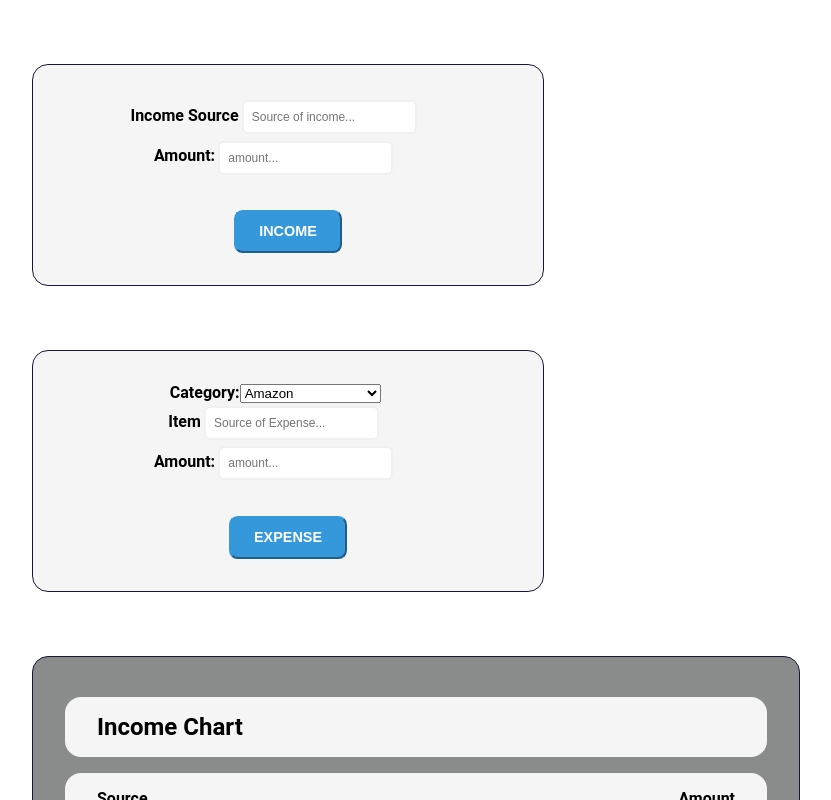
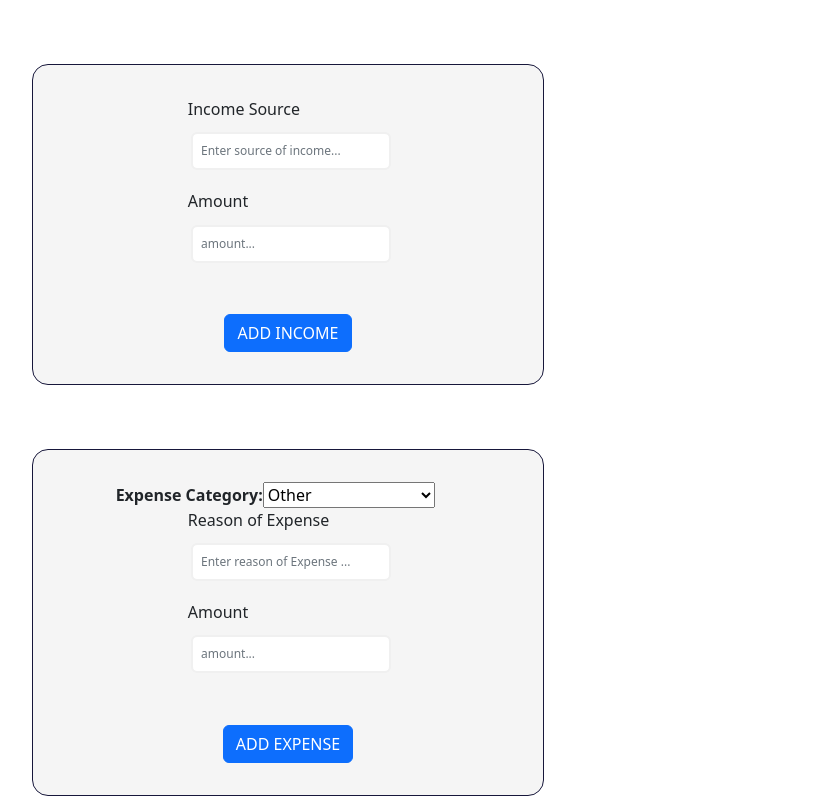
Before and after one commit to Tesfaye-Eshetie/expense-tracker, a React (Vite) app: page / in a window 1280 px wide. Shown: the top 800 px of the page, without its empty margins (32-863 px from the left). Built offline with nearby package versions, Linux system fonts and the light colour scheme.

Commit message:
Applied bootstrap

```diff
--- a/package.json
+++ b/package.json
@@ -11,8 +11,10 @@
     "fix": "prettier --write ."
   },
   "dependencies": {
+    "bootstrap": "^5.2.2",
     "idb": "^7.1.0",
     "react": "^18.2.0",
+    "react-bootstrap": "^2.5.0",
     "react-dom": "^18.2.0",
     "uuid": "^9.0.0"
   },
--- a/src/App.css
+++ b/src/App.css
@@ -67,7 +67,7 @@ body {
   list-style: none;
 }
 
-button {
+.button {
   font-size: 0.9rem;
   font-weight: 700;
   padding: 0.8em 1.6em;
@@ -106,9 +106,8 @@ button:hover {
 .input-flex.success input {
   border-color: #09c372;
 }
-.input-control .error {
+.input-control .input_error {
   color: #ff3860;
-  font-size: 0.8rem;
 }
 .input-flex.error input::placeholder {
   color: #ff3860;
--- a/src/App.jsx
+++ b/src/App.jsx
@@ -1,9 +1,11 @@
 import IncomeForm from "./components/IncomeForm";
 import reactLogo from "./assets/react.svg";
-import "./App.css";
 import ExpenseForm from "./components/ExpenseForm";
 import FetchData from "./components/FetchExpense";
 import FetchIncome from "./components/FetchIncome";
+
+// custom css
+import "./App.css";
 
 function App() {
   return (
--- a/src/components/ExpenseForm.jsx
+++ b/src/components/ExpenseForm.jsx
@@ -1,10 +1,12 @@
 import React, { useState } from "react";
 import { addExpense } from "../detabase/indexedDB";
 import { v4 as uuid } from "uuid";
+import Button from "react-bootstrap/Button";
+import Form from "react-bootstrap/Form";
 
 export default function ExpenseForm() {
   const [expense, setExpense] = useState({});
-  const [error, setError] = useState("");
+  const [isError, setIsError] = useState(false);
 
   const handleChange = (e) => {
     const name = e.target.name;
@@ -28,18 +30,19 @@ export default function ExpenseForm() {
         date: new Date().toString().slice(0, 15),
         id: key,
       });
+      setIsError(false);
     } else {
-      setError("Item and amount are required...");
+      setIsError(true);
     }
     setExpense({});
   };
 
   return (
-    <form className="form" action="/" onSubmit={handleSubmit}>
+    <Form className="form" action="/" onSubmit={handleSubmit}>
       <div className="input-control">
         <div id="input-flex">
           <label className="label">
-            Category:
+            Expense Category:
             <select
               name="category"
               value={expense.category || "other"}
@@ -59,41 +62,44 @@ export default function ExpenseForm() {
               <option value="Transportation">Transportation</option>
               <option value="Travel">Travel</option>
               <option value="Utilities">Utilities</option>
+              <option value="other" selected>
+                Other
+              </option>
             </select>
           </label>
         </div>
       </div>
-      <div className="input-control">
-        <div className="input-flex">
-          <label className="label">
-            Item
-            <input
+      <Form.Group className="mb-3 input-control">
+        <Form.Label>Reason of Expense</Form.Label>
+        <Form.Control
           type="text"
           name="item"
           value={expense.item || ""}
           onChange={handleChange}
-              placeholder="Source of Expense..."
+          placeholder="Enter reason of Expense ..."
         />
-          </label>
-        </div>
-        <div className="error">{error}</div>
-      </div>
-      <div className="input-control">
-        <div className="input-flex">
-          <label className="label">
-            Amount:
-            <input
+        {isError && (
+          <Form.Text className="text-muted">
+            Reason of Expense is requered?
+          </Form.Text>
+        )}
+      </Form.Group>
+      <Form.Group className="mb-3 input-control">
+        <Form.Label>Amount</Form.Label>
+        <Form.Control
           type="text"
+          placeholder="amount..."
           name="amount"
           value={expense.amount || ""}
           onChange={handleChange}
-              placeholder="amount..."
         />
-          </label>
-        </div>
-        <div className="error">{error}</div>
-      </div>
-      <button type="submit">Expense</button>
-    </form>
+        {isError && (
+          <Form.Text className="text-muted">Amount is requered?</Form.Text>
+        )}
+      </Form.Group>
+      <Button variant="primary" type="submit" className="button">
+        Add Expense
+      </Button>
+    </Form>
   );
 }
--- a/src/components/IncomeForm.jsx
+++ b/src/components/IncomeForm.jsx
@@ -1,10 +1,12 @@
 import React, { useState } from "react";
 import { addIncome } from "../detabase/indexedDB";
 import { v4 as uuid } from "uuid";
+import Button from "react-bootstrap/Button";
+import Form from "react-bootstrap/Form";
 
 export default function IncomeForm() {
   const [income, setIncome] = useState({});
-  const [error, setError] = useState("");
+  const [isError, setIsError] = useState(false);
 
   const handleChange = (e) => {
     const name = e.target.name;
@@ -28,45 +30,46 @@ export default function IncomeForm() {
         date: new Date().toString().slice(0, 15),
         id: key,
       });
+      setIsError(false);
     } else {
-      setError("Source and amount are required...");
+      setIsError(true);
     }
     setIncome({});
   };
 
   return (
-    <form className="form" action="/" onSubmit={handleSubmit}>
-      <div className="input-control">
-        <div className="input-flex">
-          <label className="label">
-            Income Source
-            <input
+    <Form className="form" action="/" onSubmit={handleSubmit}>
+      <Form.Group className="mb-3 input-control">
+        <Form.Label>Income Source</Form.Label>
+        <Form.Control
           type="text"
           name="source"
           value={income.source || ""}
           onChange={handleChange}
-              placeholder="Source of income..."
+          placeholder="Enter source of income..."
         />
-          </label>
-        </div>
-        <div className="error">{error}</div>
-      </div>
-      <div className="input-control">
-        <div className="input-flex">
-          <label className="label">
-            Amount:
-            <input
+        {isError && (
+          <Form.Text className="text-muted" variant="danger">
+            Source of income is requered?
+          </Form.Text>
+        )}
+      </Form.Group>
+      <Form.Group className="mb-3 input-control">
+        <Form.Label>Amount</Form.Label>
+        <Form.Control
           type="text"
+          placeholder="amount..."
           name="amount"
           value={income.amount || ""}
           onChange={handleChange}
-              placeholder="amount..."
         />
-          </label>
-        </div>
-        <div className="error">{error}</div>
-      </div>
-      <button type="submit">Income</button>
-    </form>
+        {isError && (
+          <Form.Text className="text-muted">Amount is requered?</Form.Text>
+        )}
+      </Form.Group>
+      <Button variant="primary" type="submit" className="button">
+        Add Income
+      </Button>
+    </Form>
   );
 }
--- a/src/main.jsx
+++ b/src/main.jsx
@@ -1,6 +1,9 @@
 import React from "react";
 import ReactDOM from "react-dom/client";
 import App from "./App";
+
+// Importing the Bootstrap CSS
+import "bootstrap/dist/css/bootstrap.min.css";
 
 ReactDOM.createRoot(document.getElementById("root")).render(
   <React.StrictMode>
```
Also changed, not shown: 1 other file (tests, documents, lock files or other folders). Lines whose indentation alone changed are shown as unchanged.
